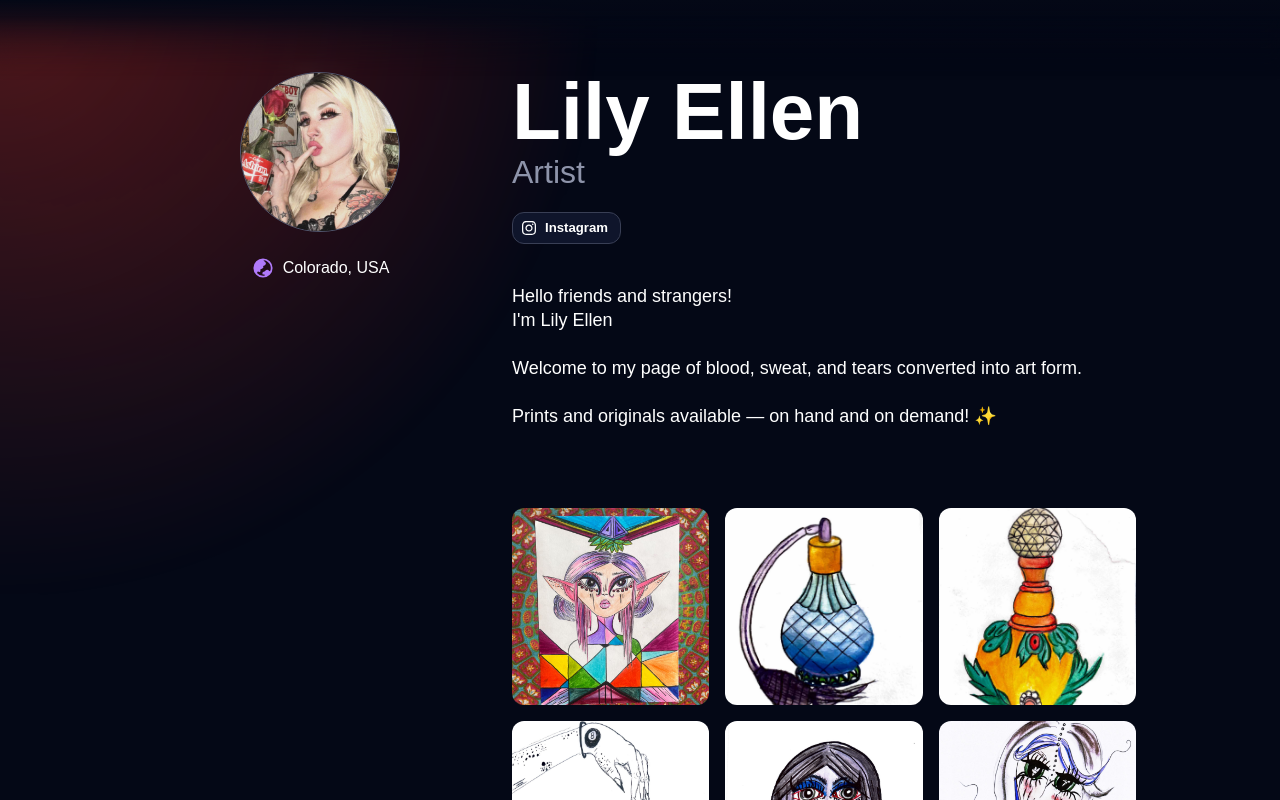
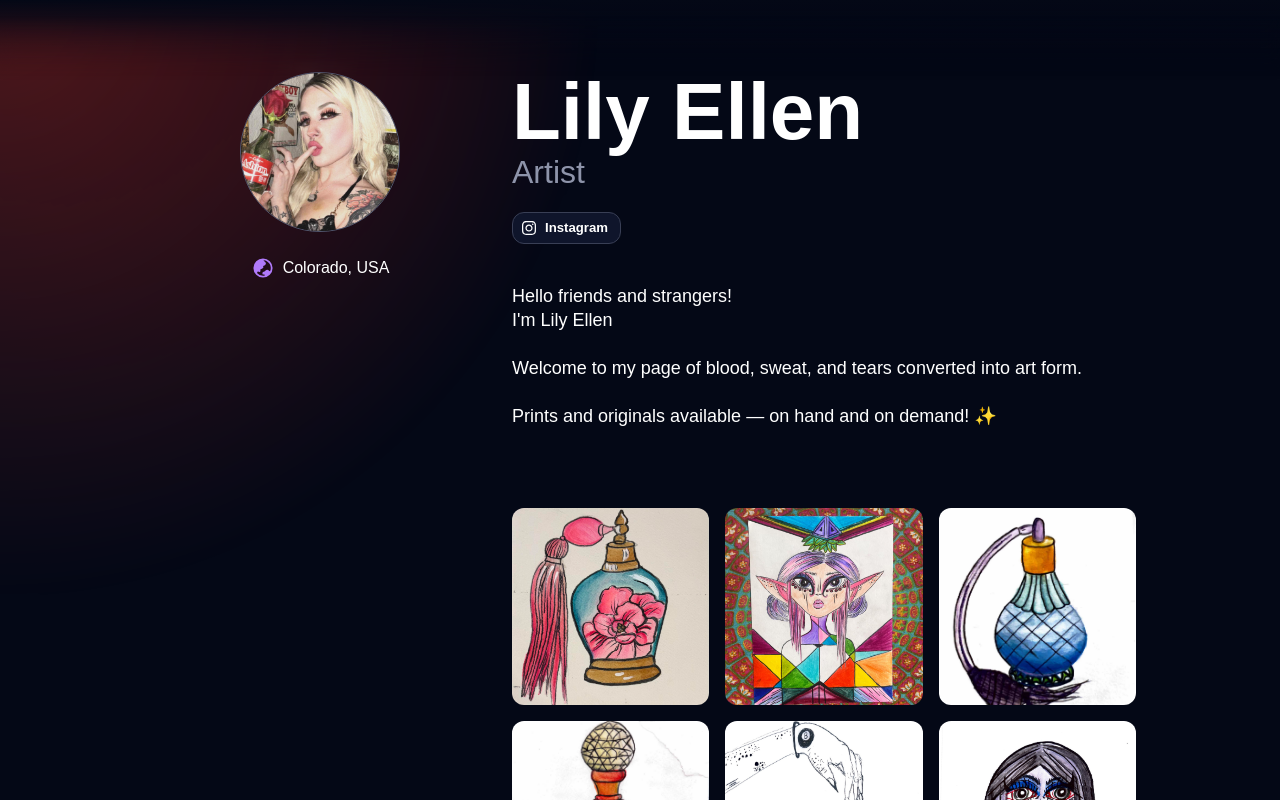
Before and after one commit to ashellwig/artbylilyellen, a Next.js app: page / in a window 1280 px wide. Shown: the top 800 px of the page. Built offline with nearby package versions, Linux system fonts and the light colour scheme; a web font is replaced by a local one.

Commit message:
Add new perfume bottle art

```diff
--- a/src/app/resources/content.js
+++ b/src/app/resources/content.js
@@ -106,6 +106,11 @@ const gallery = {
   title: "My photo gallery",
   description: `A photo collection by ${person.name}`,
   images: [
+    {
+      src: "/images/gallery/026.jpg",
+      alt: "image",
+      orientation: "horizontal",
+    },
     {
       src: "/images/gallery/025.jpg",
       alt: "image",
```
Also changed, not shown: public/images/gallery/026.jpg (added), 1 other file (tests, documents, lock files or other folders).
